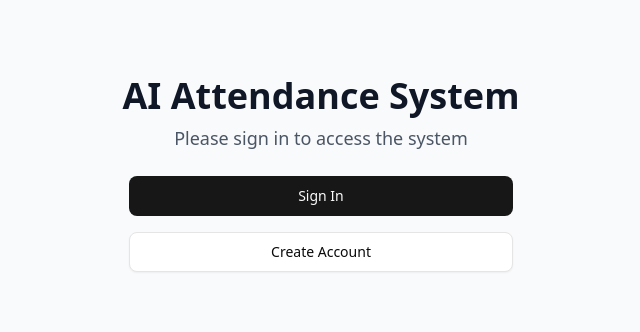
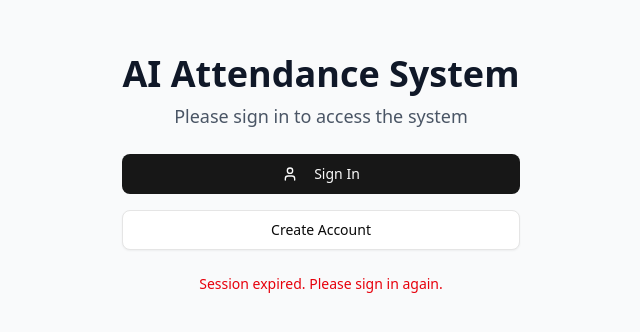
Before and after one commit to tasaufmim/ai-attendance, a Next.js app in the folder frontend/: page /face-recognition in a window 1280 px wide. Shown: the part 226-558 px from the top of the page, without its empty margins (319-959 px from the left). Built offline with nearby package versions, Linux system fonts and the light colour scheme; no server answers.

Commit message:
Fix AuthWrapper session validation logic

```diff
--- a/frontend/src/components/AuthWrapper.tsx
+++ b/frontend/src/components/AuthWrapper.tsx
@@ -1,32 +1,47 @@
 'use client';
 
-import React from 'react';
-import { useSession, signOut } from 'next-auth/react';
+import React, { useEffect } from 'react';
+import { useSession, signOut, signIn } from 'next-auth/react';
 import { Button } from './ui/button';
-import { LogOut, User } from 'lucide-react';
+import { LogOut, User, RefreshCw } from 'lucide-react';
 
 interface AuthWrapperProps {
   children: React.ReactNode;
 }
 
 export default function AuthWrapper({ children }: AuthWrapperProps) {
-  const { data: session, status } = useSession();
+  const { data: session, status, update } = useSession();
 
+  // Enhanced session validation
+  const isValidSession = session &&
+    session.user &&
+    status === 'authenticated';
+
+  // Handle session errors and refresh
+  useEffect(() => {
+    if (status === 'unauthenticated') {
+      // Session expired, force re-authentication
+      signIn();
+    }
+  }, [status]);
+
+  // Handle loading state with better messaging
   if (status === 'loading') {
     return (
       <div className="min-h-screen flex items-center justify-center">
         <div className="text-center">
           <div className="animate-spin rounded-full h-12 w-12 border-b-2 border-blue-600 mx-auto"></div>
-          <p className="mt-4 text-gray-600">Loading...</p>
+          <p className="mt-4 text-gray-600">Verifying authentication...</p>
         </div>
       </div>
     );
   }
 
-  if (!session) {
+  // Handle invalid session
+  if (!isValidSession || !session) {
     return (
       <div className="min-h-screen flex items-center justify-center bg-gray-50">
-        <div className="text-center space-y-6">
+        <div className="text-center space-y-6 max-w-md">
           <div>
             <h1 className="text-4xl font-bold text-gray-900 mb-2">
               AI Attendance System
@@ -37,13 +52,29 @@ export default function AuthWrapper({ children }: AuthWrapperProps) {
           </div>
 
           <div className="space-y-4">
-            <Button size="lg" className="w-full max-w-sm">
-              <a href="/auth/login">Sign In</a>
+            <Button
+              size="lg"
+              className="w-full"
+              onClick={() => signIn()}
+            >
+              <User className="w-5 h-5 mr-2" />
+              Sign In
             </Button>
-            <Button size="lg" variant="outline" className="w-full max-w-sm">
-              <a href="/auth/register">Create Account</a>
+            <Button
+              size="lg"
+              variant="outline"
+              className="w-full"
+              onClick={() => window.location.href = '/auth/register'}
+            >
+              Create Account
             </Button>
           </div>
+
+          {status === 'unauthenticated' && (
+            <div className="text-sm text-red-600">
+              Session expired. Please sign in again.
+            </div>
+          )}
         </div>
       </div>
     );
@@ -52,7 +83,7 @@ export default function AuthWrapper({ children }: AuthWrapperProps) {
   return (
     <>
       {/* Navigation Bar */}
-      <nav className="bg-white shadow-sm border-b">
+      <nav className="bg-white shadow-sm border-b sticky top-0 z-50">
         <div className="max-w-7xl mx-auto px-4 sm:px-6 lg:px-8">
           <div className="flex justify-between h-16">
             <div className="flex items-center">
@@ -63,14 +94,30 @@ export default function AuthWrapper({ children }: AuthWrapperProps) {
 
             <div className="flex items-center space-x-4">
               {/* User Info */}
-              <div className="flex items-center space-x-3">
+              <div className="flex items-center space-x-3 bg-gray-50 px-3 py-2 rounded-lg">
                 <div className="flex items-center space-x-2">
                   <User className="w-5 h-5 text-gray-500" />
-                  <span className="text-sm font-medium text-gray-700">
-                    {session.user?.name || session.user?.email}
-                  </span>
+                  <div className="text-left">
+                    <p className="text-sm font-medium text-gray-700">
+                      {session.user?.name || session.user?.email}
+                    </p>
+                    <p className="text-xs text-gray-500">
+                      {session.user?.email}
+                    </p>
+                  </div>
                 </div>
               </div>
+
+              {/* Session Refresh Button */}
+              <Button
+                variant="ghost"
+                size="sm"
+                onClick={() => update()}
+                className="flex items-center space-x-2"
+                title="Refresh session"
+              >
+                <RefreshCw className="w-4 h-4" />
+              </Button>
 
               {/* Logout Button */}
               <Button
```
